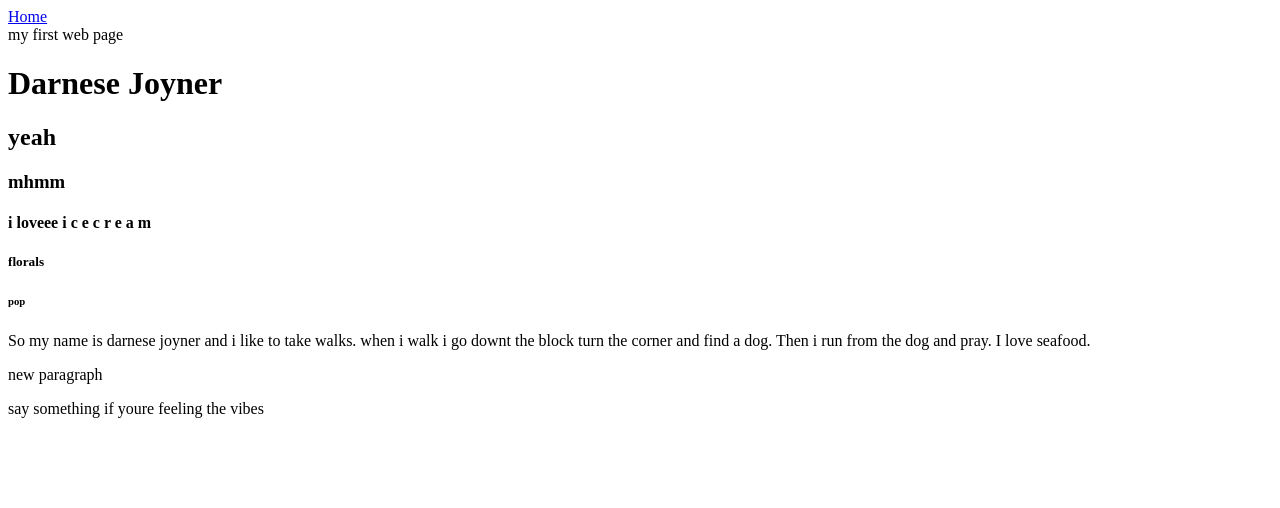
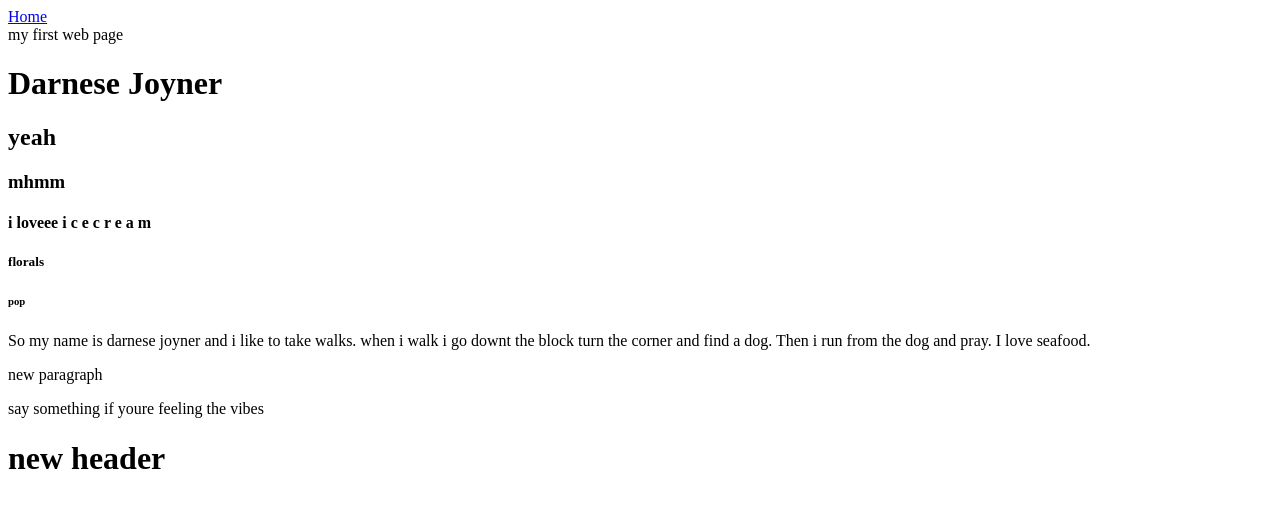
Before and after one commit to dshiggy/Darnese-Web-design, a plain HTML site: page DarneseJoyner/lab1.html in a window 1280 px wide. Drawn offline with Linux system fonts and the light colour scheme.

Commit message:
I added a new header :)

```diff
--- a/DarneseJoyner/lab1.html
+++ b/DarneseJoyner/lab1.html
@@ -14,5 +14,6 @@
             <p> So my name is darnese joyner and i like to take walks. when i walk i go downt the block turn the corner and find a dog. Then i run from the dog and pray. I love seafood.
               <p> new paragraph </p>
               <p> say something if youre feeling the vibes  </p>
+               <h1> new header </h1>
               </body>
 </html>
```
